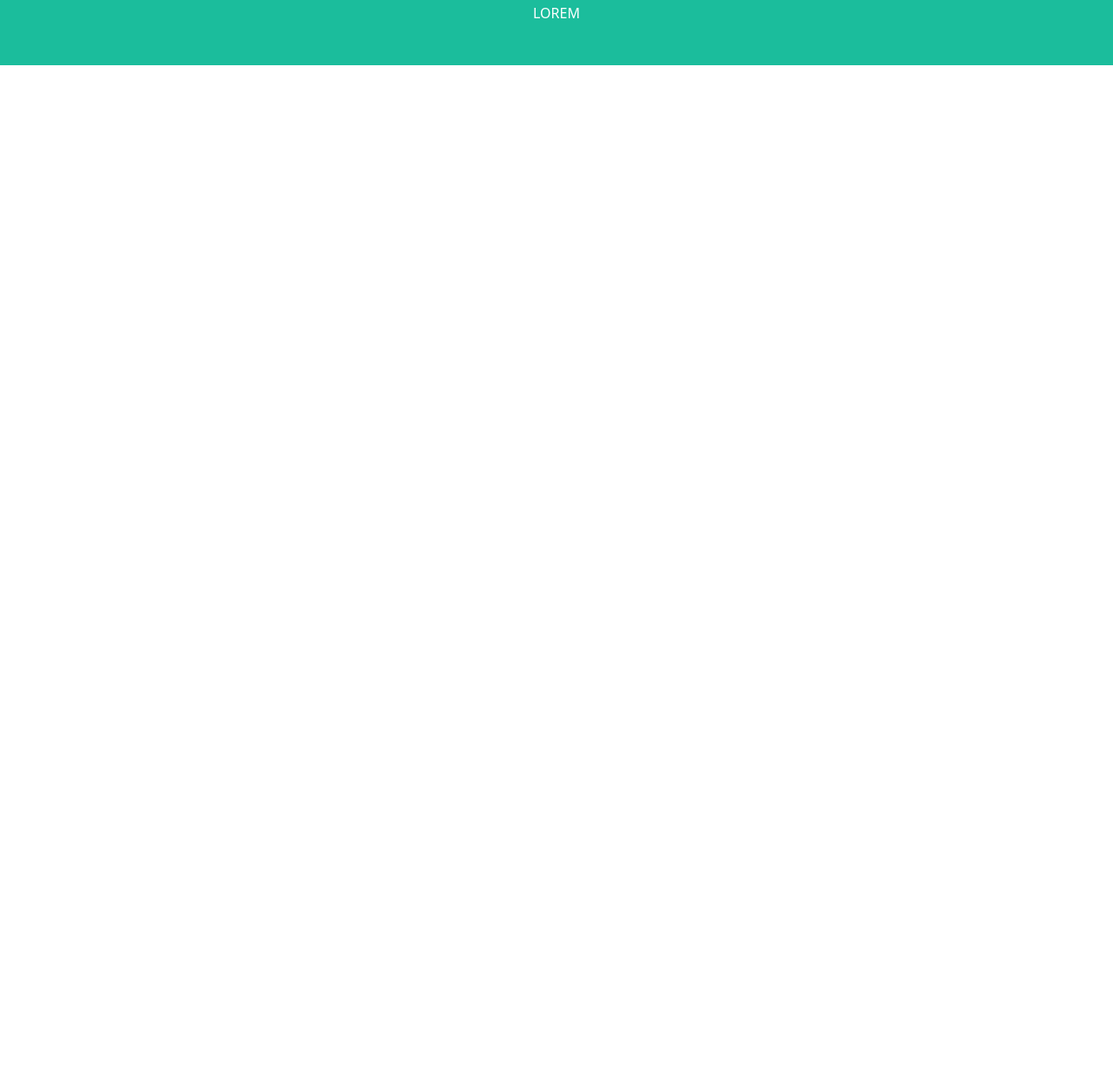
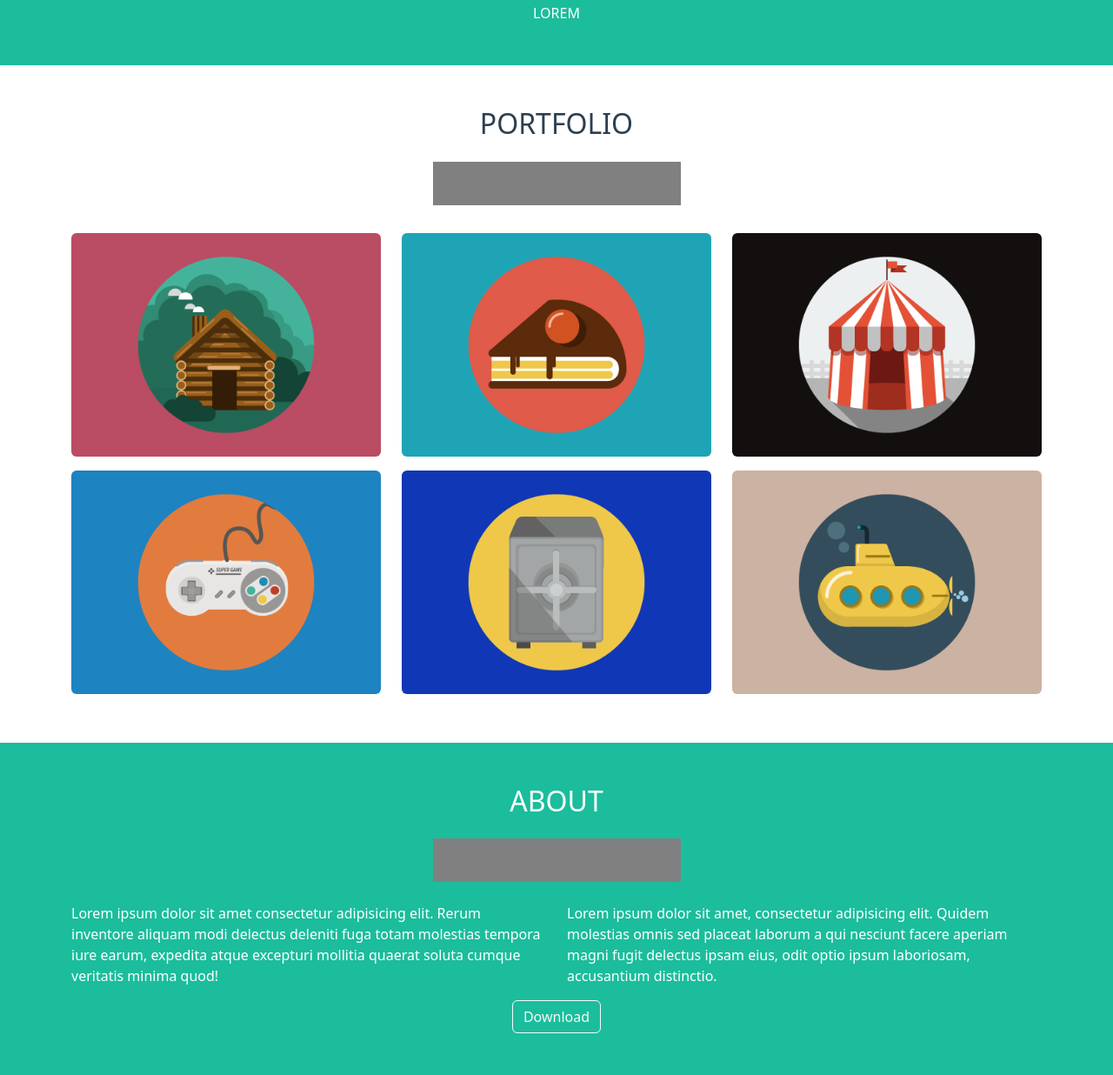
Before and after one commit to lucafranzoi98/html-css-bootstrap-freelancer, a plain HTML site: page index.html in a window 1280 px wide. Shown: the part 499-1735 px from the top of the page at 87% size. Before the commit the page ends 800 px from the top, so only its background shows below. Drawn offline with nearby package versions, Linux system fonts and the light colour scheme; a web font is replaced by a local one.

Commit message:
add section img and about

```diff
--- a/assets/css/style.css
+++ b/assets/css/style.css
@@ -3,7 +3,7 @@
 }
 
 .debug .star{
-    background-color: whitesmoke;
+    background-color: gray;
     height: 50px;
     width: 25%;
     margin: auto;
@@ -28,3 +28,7 @@ header{
 .avatar{
     max-width: 220px;
 }
+
+.color_secondary{
+    color: var(--secondary);
+}
--- a/index.html
+++ b/index.html
@@ -27,6 +27,50 @@
                 </div>
             </div>
         </section>
+
+        <section class="container-fluid text-center color_secondary py-5">
+            <div class="container-lg">
+                <h2 class="text-uppercase">Portfolio</h2>
+                <div class="row my-4">
+                    <div class="star"></div>
+                </div>
+                <div class="row row-cols-1 row-cols-md-2 row-cols-xl-3">
+                    <div class="col">
+                        <img src="./assets/img/cabin.png" class="img-fluid my-2 rounded" alt="">
+                    </div>
+                    <div class="col">
+                        <img src="./assets/img/cake.png" class="img-fluid my-2 rounded" alt="">
+                    </div>
+                    <div class="col">
+                        <img src="./assets/img/circus.png" class="img-fluid my-2 rounded" alt="">
+                    </div>
+                    <div class="col">
+                        <img src="./assets/img/game.png" class="img-fluid my-2 rounded" alt="">
+                    </div>
+                    <div class="col">
+                        <img src="./assets/img/safe.png" class="img-fluid my-2 rounded" alt="">
+                    </div>
+                    <div class="col">
+                        <img src="./assets/img/submarine.png" class="img-fluid my-2 rounded" alt="">
+                    </div>
+                </div>
+            </div>
+        </section>
+
+        <section class="container-fluid bg_p py-5 text-white text-center">
+            <div class="container-lg">
+                <h2 class="text-uppercase">About</h2>
+                <div class="row my-4">
+                    <div class="star"></div>
+                </div>
+                <div class="row text-start mb-3">
+                    <div class="col">Lorem ipsum dolor sit amet consectetur adipisicing elit. Rerum inventore aliquam modi delectus deleniti fuga totam molestias tempora iure earum, expedita atque excepturi mollitia quaerat soluta cumque veritatis minima quod!</div>
+                    <div class="col">Lorem ipsum dolor sit amet, consectetur adipisicing elit. Quidem molestias omnis sed placeat laborum a qui nesciunt facere aperiam magni fugit delectus ipsam eius, odit optio ipsum laboriosam, accusantium distinctio.</div>
+                </div>
+                <div class="btn btn-outline-light">Download</div>
+            </div>
+        </section>
+
     </main>
 
     <script src="https://cdn.jsdelivr.net/npm/bootstrap@5.3.0/dist/js/bootstrap.bundle.min.js" integrity="sha384-geWF76RCwLtnZ8qwWowPQNguL3RmwHVBC9FhGdlKrxdiJJigb/j/68SIy3Te4Bkz" crossorigin="anonymous"></script>
```
